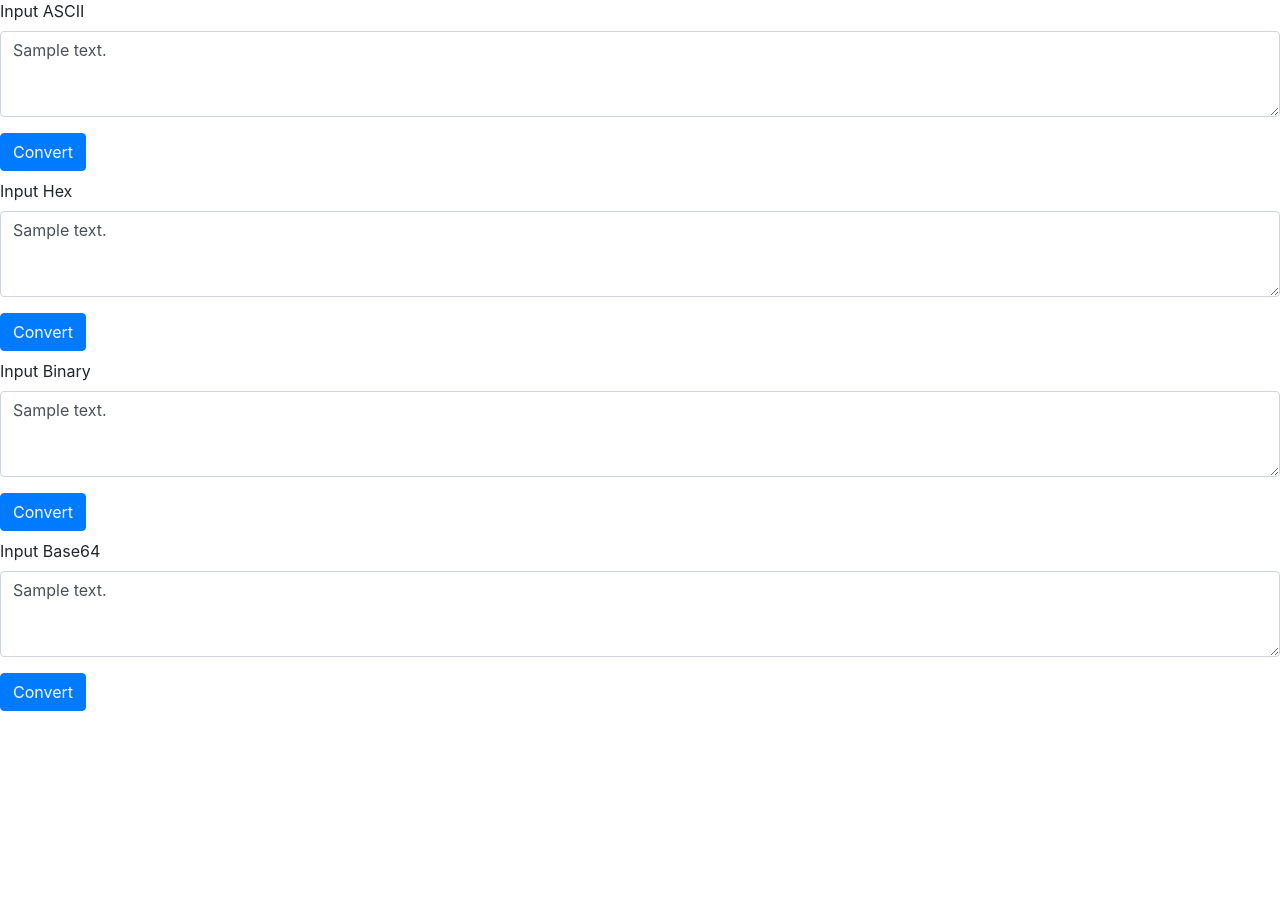
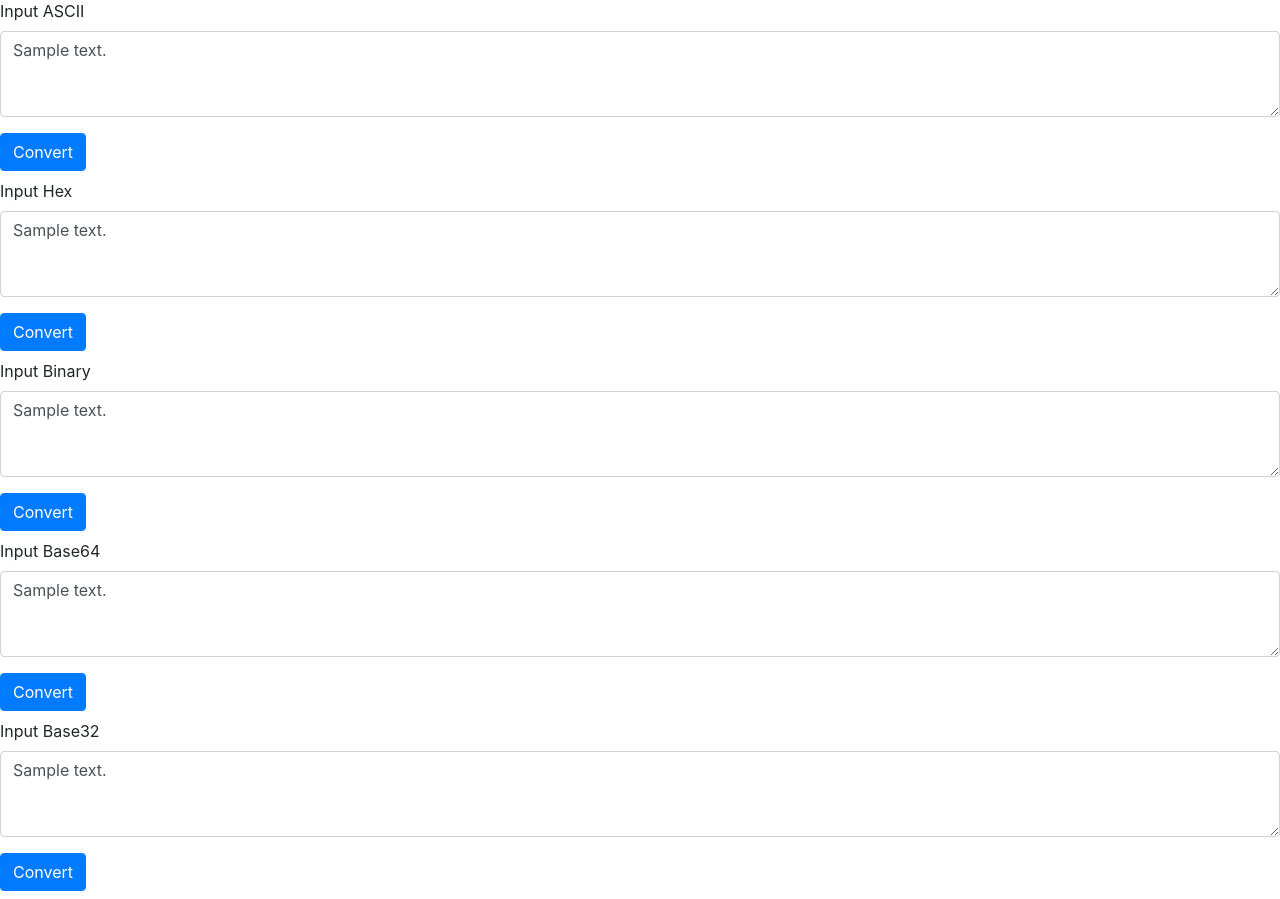
Before and after one commit to nadrojisk/flask-convert, a Flask app: template src/templates/index.html in a window 1280 px wide. Shown: the part 57-956 px from the top of the page. Before the commit the page ends 768 px from the top, so only its background shows below. Run offline with Flask 2, Linux system fonts and the light colour scheme; the template is opened without the code that fills it: most values are stand-ins (such as "Sample title", 1, 10 or a date in 2020); some libraries are stand-ins or nearby versions.

Commit message:
Updated with b32

```diff
--- a/src/app.py
+++ b/src/app.py
@@ -30,8 +30,8 @@ def encrypt():
     hex_text = text
     bin_text = bin_conversion(text)
     b64_text = base64_conversion(text)
-
-    return render_template('index.html', ascii_text=ascii_text, hex_text=hex_text, bin_text=bin_text, b64_text=b64_text)
+    b32_text = base32_conversion(text)
+    return render_template('index.html', ascii_text=ascii_text, hex_text=hex_text, bin_text=bin_text, b64_text=b64_text, b32_text=b32_text)
 
 # TODO: cant handle newline characters
 
@@ -73,6 +73,12 @@ def base64_conversion(text):
     return output
 
 
+def base32_conversion(text):
+    text = ascii_conversion(text)
+    output = base64.b32encode(text.encode()).decode().replace('\n', '')
+    return output
+
+
 def ascii_conversion(text):
     text = text.split(' ')
     output = ''
--- a/src/templates/index.html
+++ b/src/templates/index.html
@@ -42,6 +42,12 @@
         </div>
         <button type=" submit" class="btn btn-primary mb-2" id="b64_convert" name="b64">Convert</button>
 
+        <div class="form-group">
+            <label for="b32_text">Input Base32</label>
+            <textarea class="form-control" id="b32_text" name="b32_text" rows="3"></textarea>
+        </div>
+        <button type=" submit" class="btn btn-primary mb-2" id="b32_convert" name="b32">Convert</button>
+
     </form>
     <script type="text/javascript">
 
@@ -57,6 +63,9 @@
         var b64_el = document.getElementById("b64_text");
         b64_el.value = '{{b64_text}}'
 
+        var b32_el = document.getElementById("b32_text");
+        b32_el.value = '{{b32_text}}'
+
     </script>
 
     <!-- Optional JavaScript -->
```
